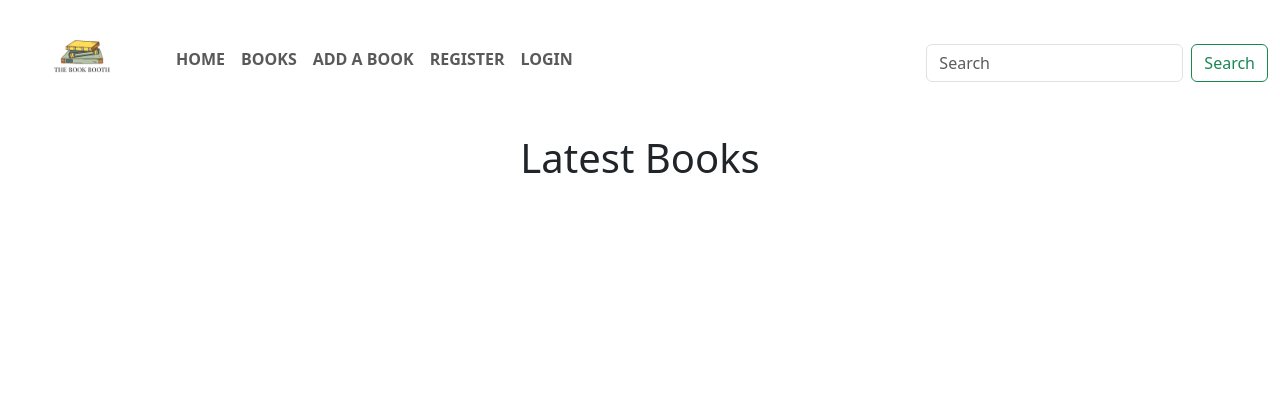
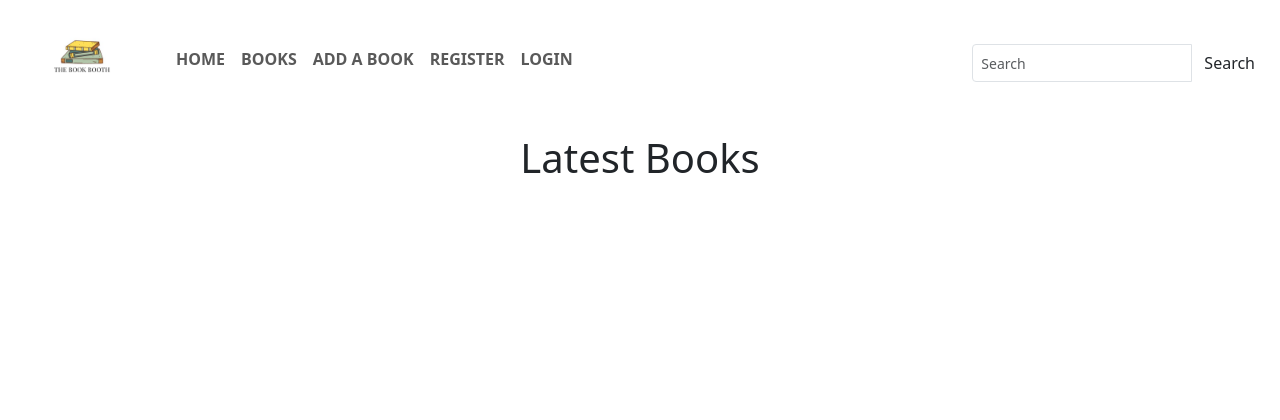
Before and after one commit to hiboibrahim/thebookbooth1, a Django app: template books/templates/books/books.html in a window 1280 px wide. Shown: the top 420 px of the page. Run offline with Django 3.2, Linux system fonts and the light colour scheme; the template is opened without the code that fills it, so the values that code supplies are empty; parts of the project's set-up code (start-up, migrations or seed data) failed here and were passed over; some libraries are stand-ins or nearby versions; some web fonts are replaced.

Commit message:
Add search bar function in views.

```diff
--- a/books/urls.py
+++ b/books/urls.py
@@ -1,6 +1,6 @@
 from . import views
 from django.urls import path
-from .views import Books, BookDetail
+from .views import Books, BookDetail, SearchResults
 
 
 urlpatterns = [
@@ -10,4 +10,5 @@ urlpatterns = [
     path("<slug:pk>/", views.BookDetail.as_view(), name="book_detail"),
     path("delete/<slug:id>/", views.delete_book, name="delete_book"),
     path("edit/<int:id>/", views.edit_book, name="edit_book"),
+    path('search/', views.SearchResults.as_view(), name='search_results'),
 ]
--- a/templates/includes/header.html
+++ b/templates/includes/header.html
@@ -46,10 +46,14 @@
           {% endif %}
         </ul>
         <!-- Form for search bar -->
-        <form class="d-flex" role="search" method="GET" action="{% url 'books' %}">
-          <input class="form-control me-2" name="q" type="search" placeholder="Search" aria-label="Search">
-          <button class="btn btn-outline-success" type="submit">Search</button>
-        </form>
+        <form class="form-inline my-2 my-lg-0 d-flex flex-sm-row flex-column" role="search" method="GET" action="{% url 'search_results' %}">
+          <div class="input-group">
+              <input class="form-control form-control-sm mr-sm-2" name="q" type="search" placeholder="Search" aria-label="Search">
+              <div class="input-group-append">
+                  <button class="btn button-action ms-2 ms-sm-0" type="submit">Search</button>
+              </div>
+          </div>
+      </form>
       </div>
     </div>
   </nav>
```
Also changed, not shown: books/templates/books/search_results.html (added, +38 -0 lines), books/views.py (+8 -0 lines).
